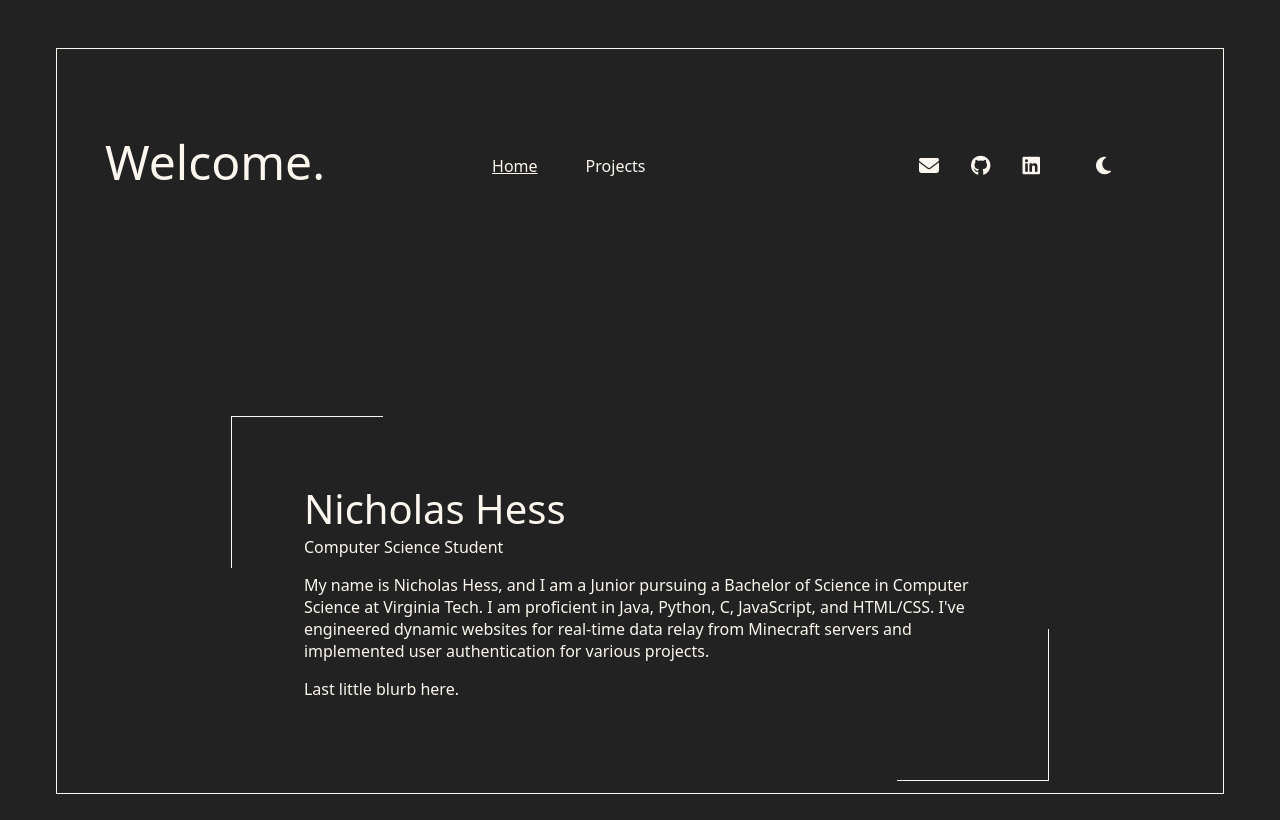
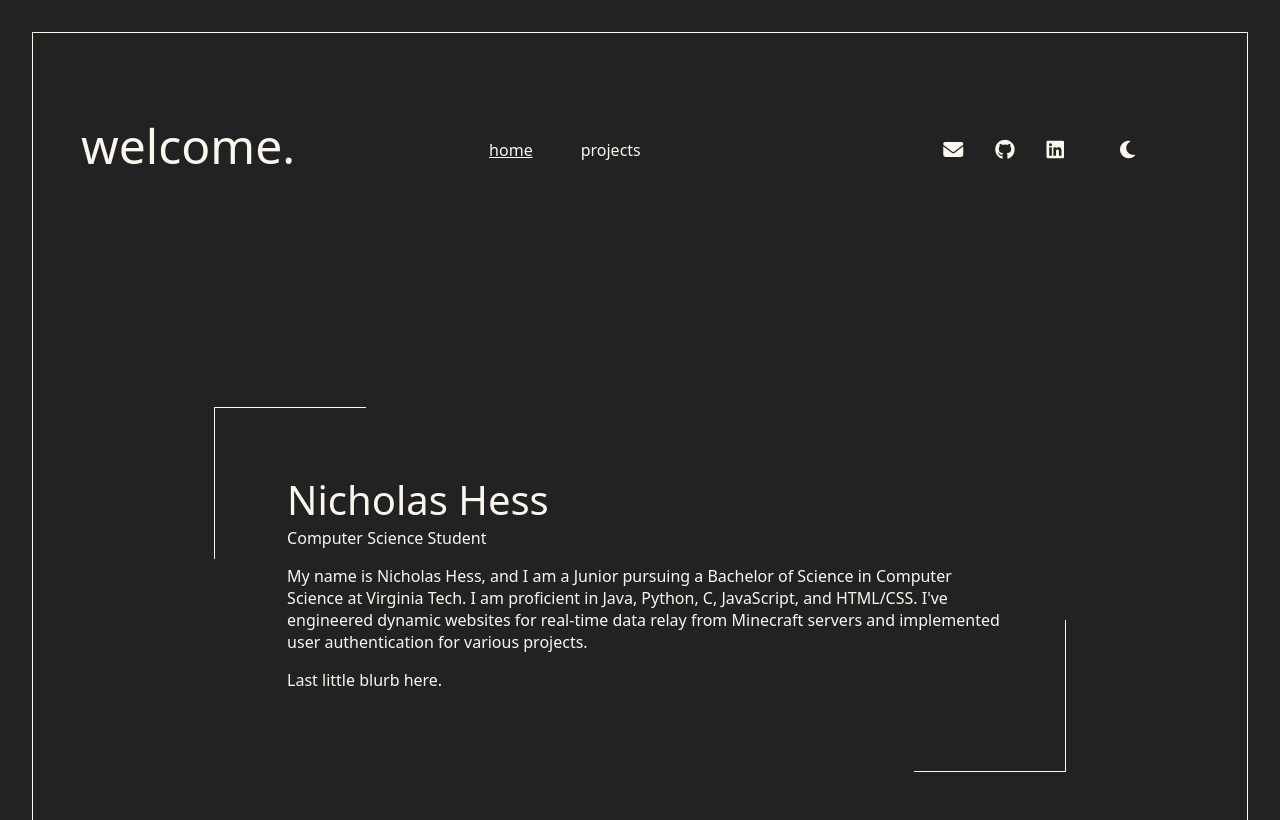
Before and after one commit to hessnt30/portfolio, a React (Vite) app: page / in a window 1280 px wide. Shown: the top 820 px of the page. Built offline with nearby package versions, Linux system fonts and the light colour scheme.

Commit message:
changed capitalization

```diff
--- a/src/Header.jsx
+++ b/src/Header.jsx
@@ -20,7 +20,7 @@ function Header({ onPageChange }) {
     <>
       <div className="header">
         <div className="welcome">
-          <p className="welcome-text">Welcome.</p>
+          <p className="welcome-text">welcome.</p>
         </div>
         <div className="navbar">
           <ul className="nav-items">
@@ -31,7 +31,7 @@ function Header({ onPageChange }) {
               id="nav-item-home"
               onClick={navigateHome}
             >
-              <p>Home</p>
+              <p>home</p>
             </li>
 
             <li
@@ -41,7 +41,7 @@ function Header({ onPageChange }) {
               id="nav-item-projects"
               onClick={navigateProjects}
             >
-              <p>Projects</p>
+              <p>projects</p>
             </li>
           </ul>
         </div>
--- a/src/header.css
+++ b/src/header.css
@@ -6,6 +6,7 @@
   color: #fbf7ef;
   font-family: system-ui, -apple-system, BlinkMacSystemFont, "Segoe UI", Roboto,
     Oxygen, Ubuntu, Cantarell, "Open Sans", "Helvetica Neue", sans-serif;
+    margin-bottom: 0;
 }
 
 .welcome {
--- a/src/index.css
+++ b/src/index.css
@@ -2,10 +2,12 @@ body {
     background-color: #222;
     overflow: hidden;
     min-width: 1000px;
+    margin: 0;
+    padding: 32px;
+    height: 100vh;
 }
 
 .container {
     border: 1px solid #fbf7ef;
-    margin: 48px;
-    height: 93vh;
+    height: 100%;
 }
--- a/src/info.css
+++ b/src/info.css
@@ -22,7 +22,6 @@
 .info-container {
   margin-left: auto;
   margin-right: auto;
-  margin-top: 15%;
   background-color: #222;
   width: 70%;
   color: #fbf7ef;
@@ -33,8 +32,8 @@
 }
 
 .text-container {
-    background-color: #222;
-    padding: 64px;
+  background-color: #222;
+  padding: 64px;
 }
 
 .header-text-container {
```
